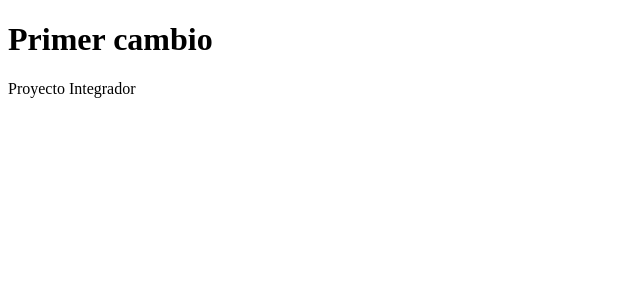
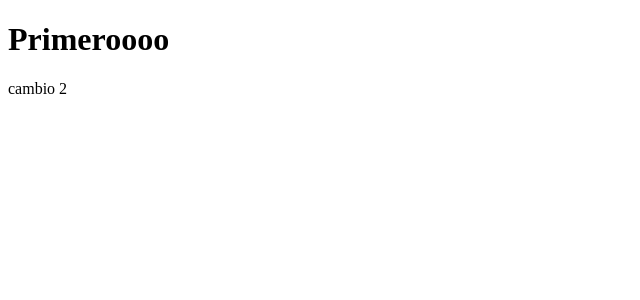
Before and after one commit to Tarea2-1/Tarea2.1, a React (Create React App) app: page / in a window 1280 px wide. Shown: the top 300 px of the page, without its empty margins (0-640 px from the left). Built offline with nearby package versions, Linux system fonts and the light colour scheme.

Commit message:
feat: funcionalidad 1 - Abdi

```diff
--- a/src/App.js
+++ b/src/App.js
@@ -3,8 +3,8 @@ import React from 'react';
 function App() {
   return (
     <div>
-      <h1>Primer cambio</h1>
-      <p>Proyecto Integrador</p>
+      <h1>Primeroooo </h1>
+      <p>cambio 2</p>
     </div>
   );
 }
```
